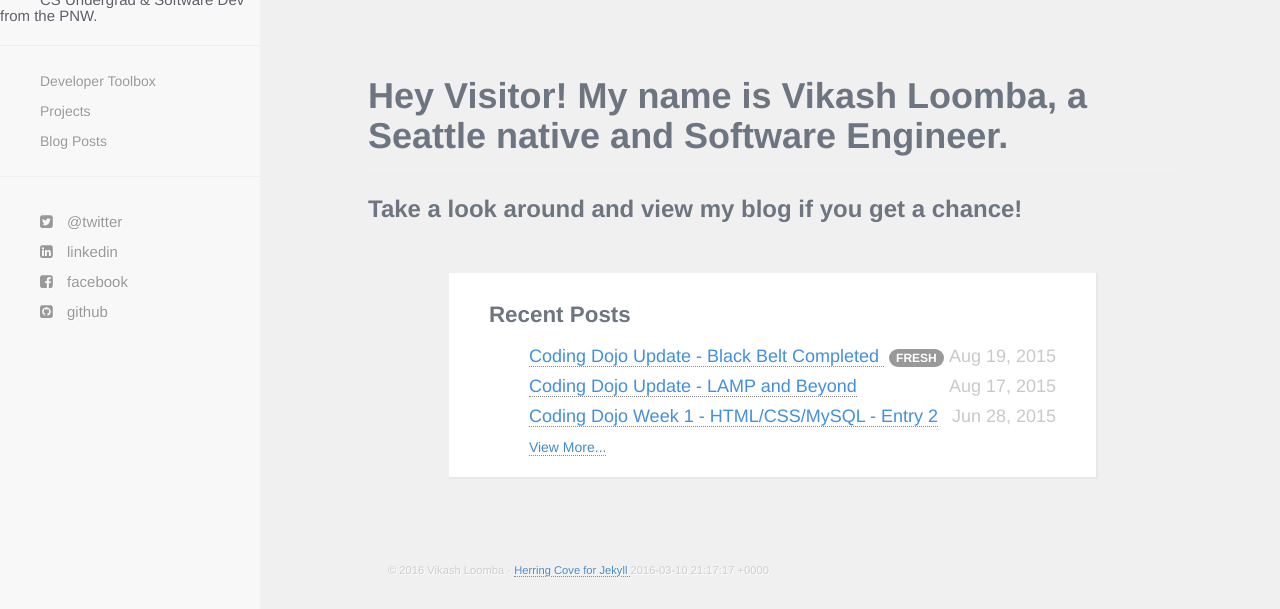
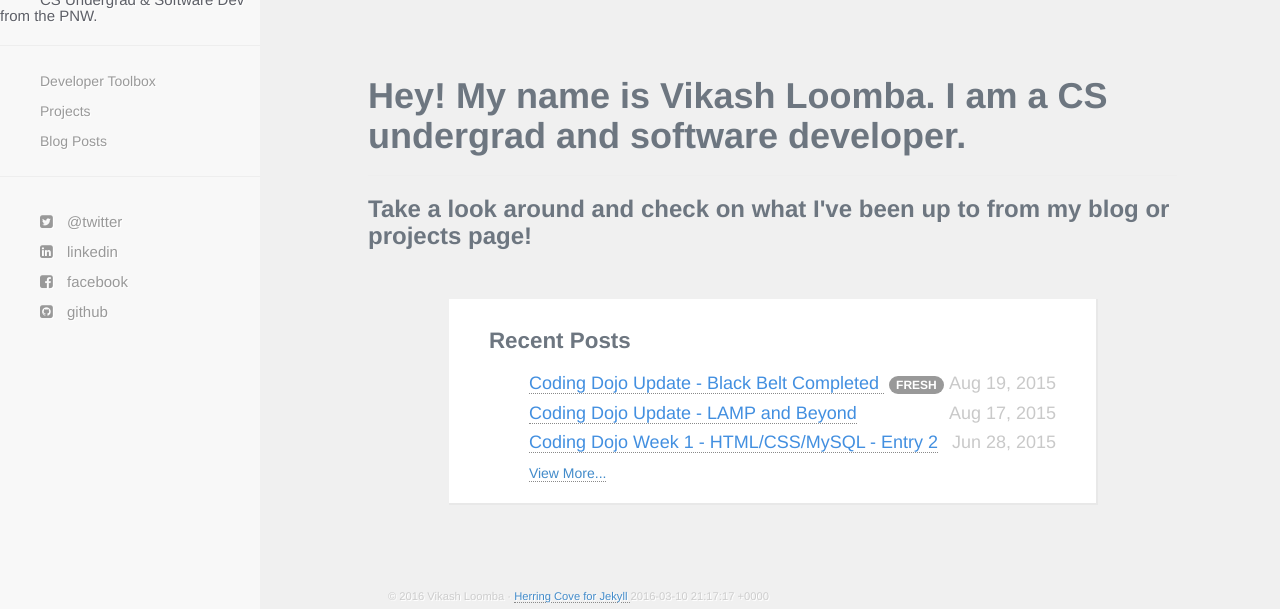
Before and after one commit to VikashLoomba/vikashloomba.github.io, a Jekyll site: the page built from index.html, in a window 1280 px wide and 900 px high, scrolled down 417 px, cut to the strip 291-900 px from the top of the window. Built offline with Jekyll 4.4.1, drawn with Linux system fonts in a browser that asks for light colours; nearby versions of some CDN libraries; Markdown is read by kramdown in place of the engine named in the settings; a script that is not in the unit is left out; before the commit the page ends 1291 px from its top, so only the background shows below that.

Commit message:
headings

```diff
--- a/_includes/greeting.html
+++ b/_includes/greeting.html
@@ -1,7 +1,7 @@
   </div>
   <div class="container">
-  	<h1>Hey Visitor! My name is Vikash Loomba, a Seattle native and Software Engineer.</h1>
+  	<h1>Hey! My name is Vikash Loomba. I am a CS undergrad and software developer.</h1>
   	<hr />
-  	<h3>Take a look around and view my blog if you get a chance!</h3>
+  	<h3>Take a look around and check on what I've been up to from my blog or projects page!</h3>
   </div>
 <div class ="container">
```
